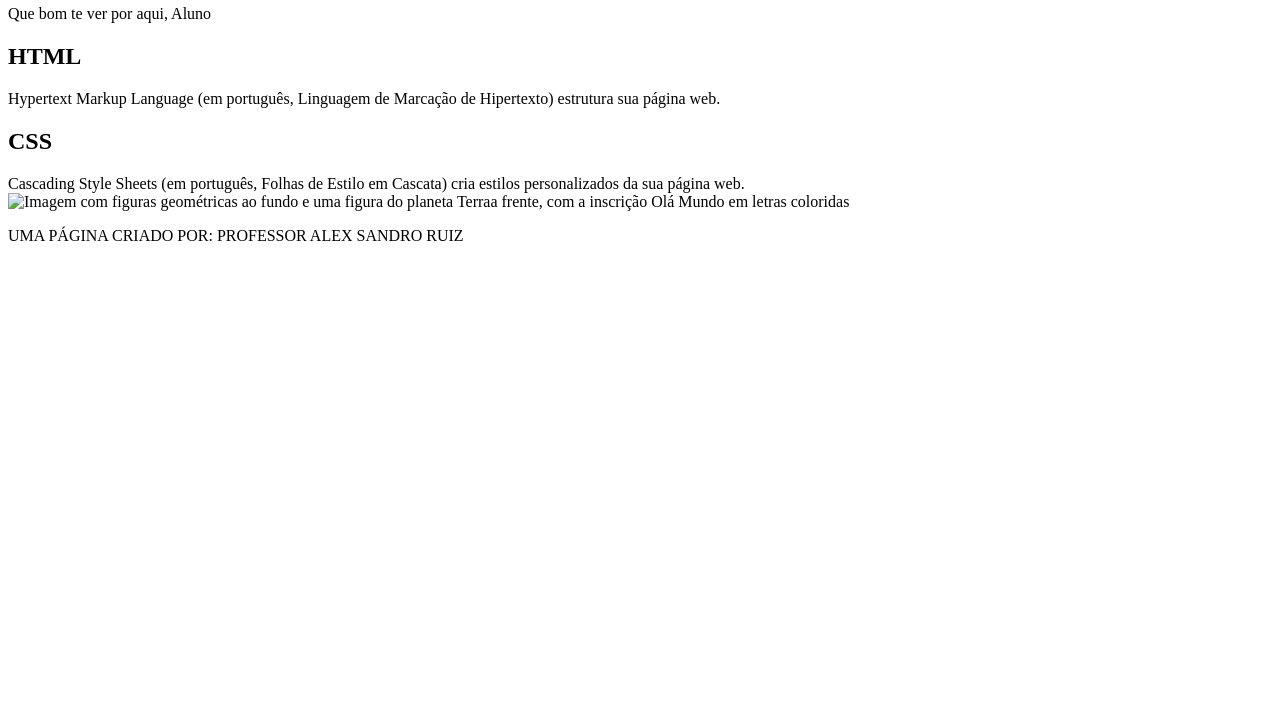
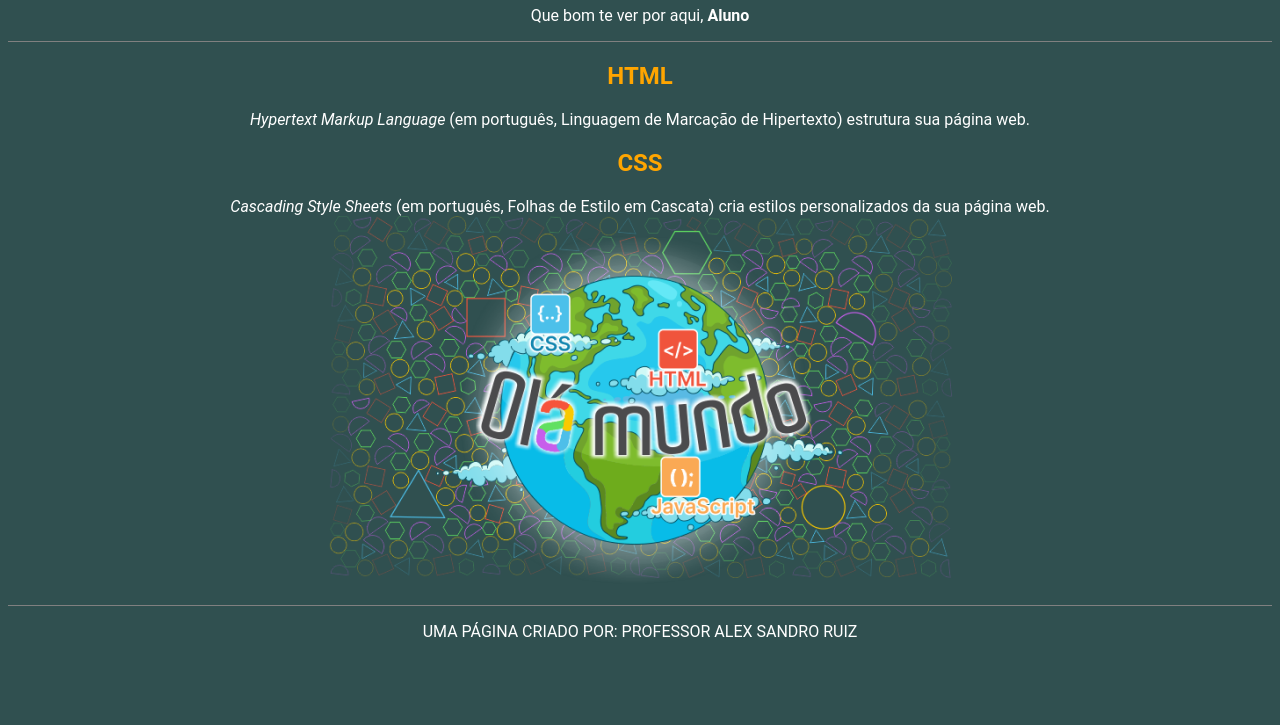
Before and after one commit to Alexruiz157/Hello-World, a plain HTML site: page index.html in a window 1280 px wide. Shown: the part 75-800 px from the top of the page. Drawn offline with Linux system fonts and the light colour scheme.

Commit message:
Criamos a estilização do site

```diff
--- a/index.html
+++ b/index.html
@@ -4,21 +4,22 @@
     <meta charset="UTF-8">
     <meta name="viewport" content="width=device-width, initial-scale=1.0">
     <title>Hello world</title>
+    <link rel="stylesheet" href="style.css">
 </head>
 <body>
     <header>
         <h1>Hello World</h1>
-        <p>Que bom te ver por aqui, Aluno</p>
+        <p>Que bom te ver por aqui, <span id="nome-usuario">Aluno</span></p>
 
     </header>
 
     <section>
-        <H2>HTML</H2>
-        <p>Hypertext Markup Language (em português, Linguagem de Marcação de Hipertexto) estrutura sua página web. </p>
+        <h2>HTML</h2>
+        <p><span class="texto-inglês">Hypertext Markup Language</span> (em português, Linguagem de Marcação de Hipertexto) estrutura sua página web. </p>
 
         <h2>CSS</h2>
-        <p2>Cascading Style Sheets (em português, Folhas de Estilo em Cascata) cria estilos personalizados da sua página web.</p2>
-        <img src="Olá Mundo 1.png" alt="Imagem com figuras geométricas ao fundo e uma figura do planeta Terraa frente, com a inscrição Olá Mundo em letras coloridas"
+        <p><span class="texto-inglês">Cascading Style Sheets</span> (em português, Folhas de Estilo em Cascata) cria estilos personalizados da sua página web.</p2>
+        <img src="imagem/Olá Mundo 1.png" alt="Imagem com figuras geométricas ao fundo e uma figura do planeta Terraa frente, com a inscrição Olá Mundo em letras coloridas"
 
     </section>
 
--- /dev/null
+++ b/style.css
@@ -0,0 +1,26 @@
+h2 {
+    color:orange;
+}
+
+body {
+background-color: #305050;
+color: white;
+font-family: roboto;
+text-align: center;
+}
+
+header {
+    border-bottom: 1px solid grey;
+}
+
+footer {
+    border-top: 1px solid grey;
+}
+
+#nome-usuario {
+    font-weight: bold;
+}
+
+.texto-inglês {
+font-style: italic;
+}
```
